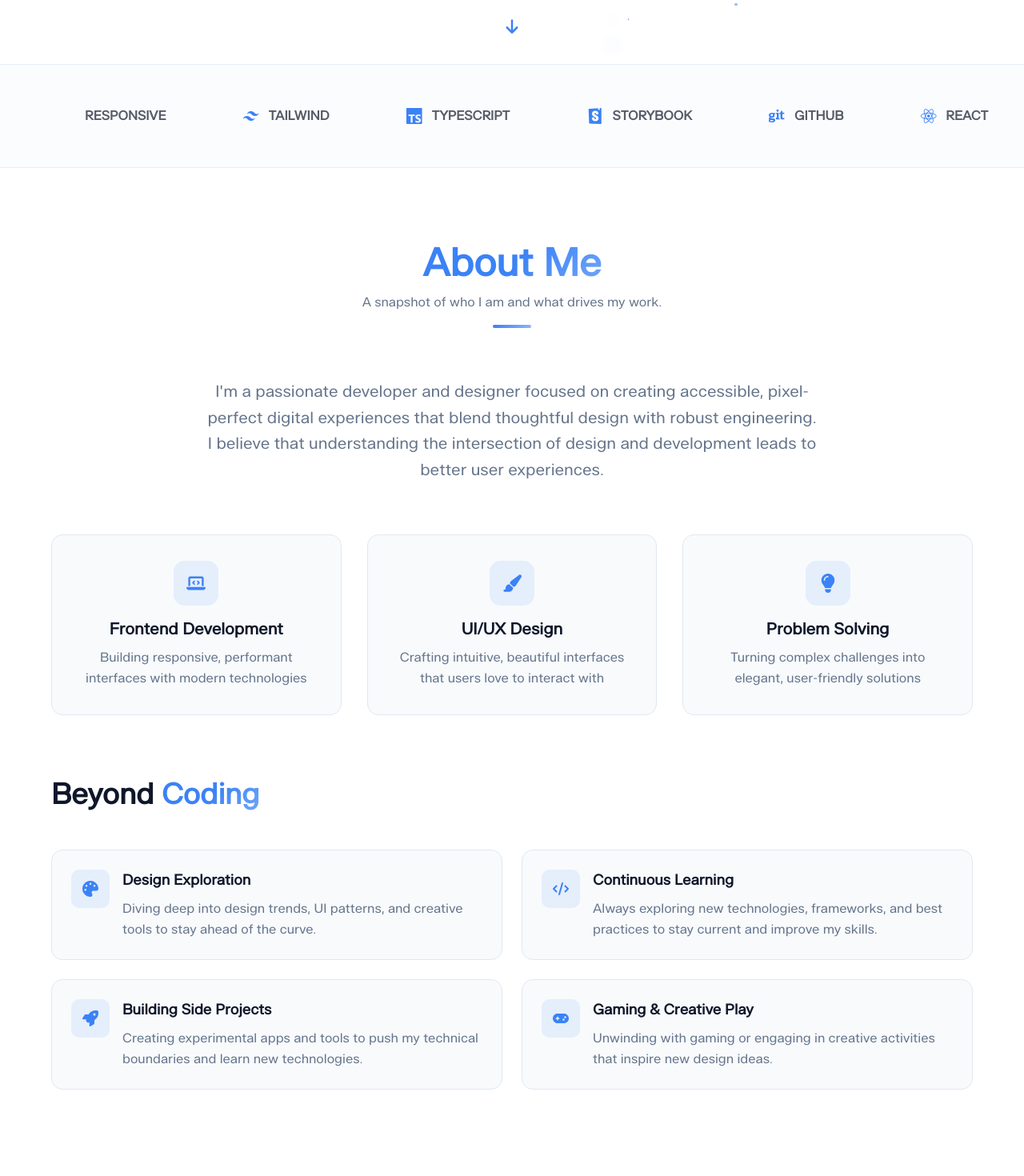
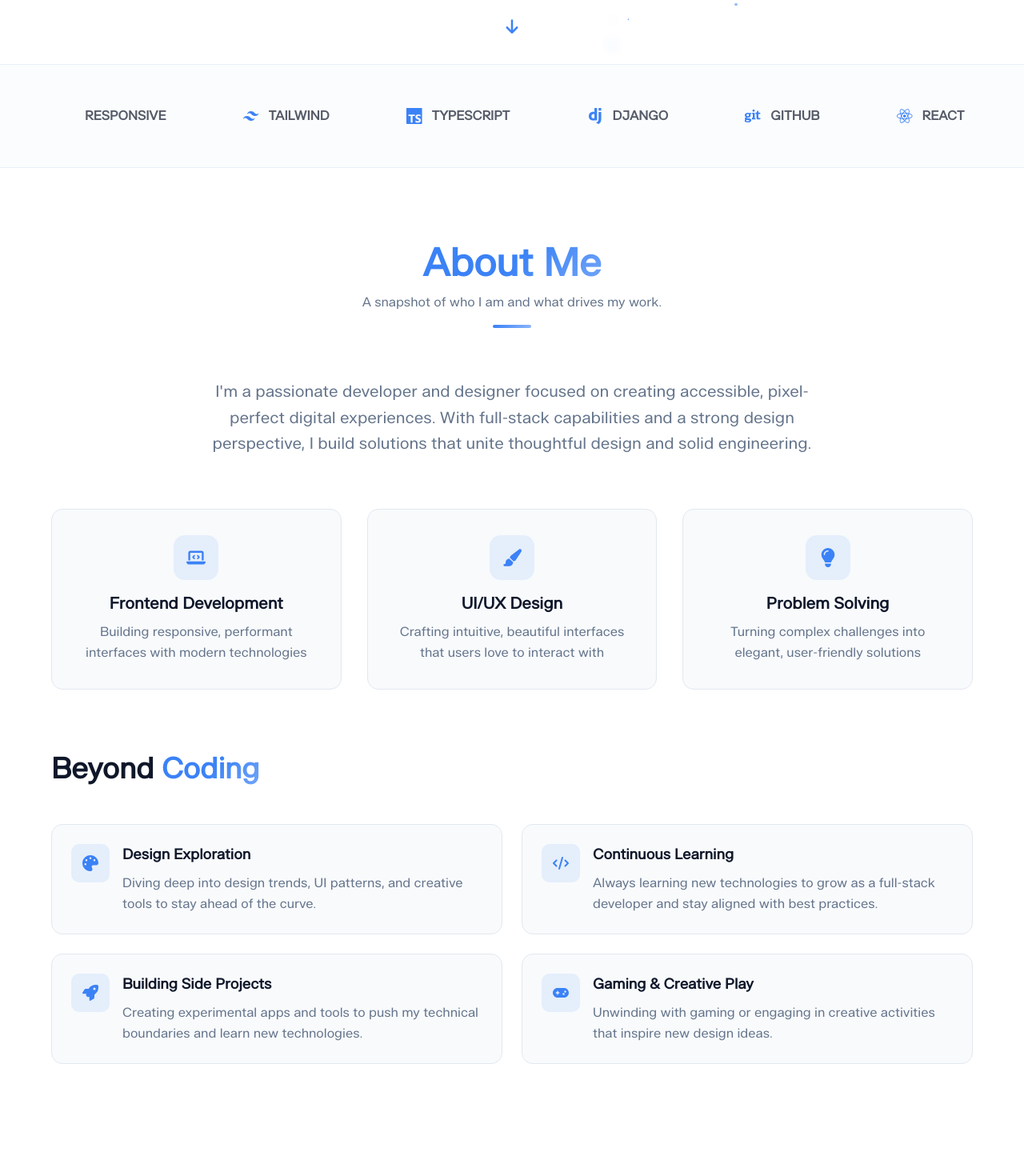
Before and after one commit to karl2522/portfolio-website, a Next.js app in the folder my-portfolio/: page / in a window 1280 px wide. Shown: the part 720-2190 px from the top of the page at 80% size. Built offline with nearby package versions, Linux system fonts and the light colour scheme.

Commit message:
added full stack - and tech stack

```diff
--- a/my-portfolio/components/about.tsx
+++ b/my-portfolio/components/about.tsx
@@ -11,7 +11,7 @@ const hobbies = [
     },
     {
         title: "Continuous Learning",
-        description: "Always exploring new technologies, frameworks, and best practices to stay current and improve my skills.",
+        description: "Always learning new technologies to grow as a full-stack developer and stay aligned with best practices.",
         icon: FaCode,
     },
     {
@@ -46,9 +46,9 @@ export default function About() {
                 <div className="mb-16 md:mb-20">
                     <SectionReveal className="max-w-3xl mx-auto text-center mb-12 md:mb-16" animation="up" durationMs={800} inViewOptions={{ threshold: 0.2, once: true }}>
                         <p className="text-base sm:text-lg md:text-xl text-muted-foreground leading-relaxed">
-                            I&apos;m a passionate developer and designer focused on creating accessible, pixel-perfect digital experiences
-                            that blend thoughtful design with robust engineering. I believe that understanding the intersection of design
-                            and development leads to better user experiences.
+                            I'm a passionate developer and designer focused on creating accessible, pixel-perfect digital experiences.
+                            With full-stack capabilities and a strong design perspective,
+                            I build solutions that unite thoughtful design and solid engineering.
                         </p>
                     </SectionReveal>
 
--- a/my-portfolio/components/tech-banner.tsx
+++ b/my-portfolio/components/tech-banner.tsx
@@ -2,14 +2,14 @@
 
 import { useEffect, useState } from "react"
 import { FaReact, FaGit } from "react-icons/fa6"
-import { SiTypescript, SiTailwindcss, SiNextdotjs, SiStorybook, SiRadixui } from "react-icons/si"
+import { SiTypescript, SiTailwindcss, SiNextdotjs, SiDjango, SiRadixui } from "react-icons/si"
 
 const techItems = [
     { name: "NEXTJS", icon: SiNextdotjs },
     { name: "RESPONSIVE", icon: null },
     { name: "TAILWIND", icon: SiTailwindcss },
     { name: "TYPESCRIPT", icon: SiTypescript },
-    { name: "STORYBOOK", icon: SiStorybook },
+    { name: "DJANGO", icon: SiDjango },
     { name: "GITHUB", icon: FaGit },
     { name: "REACT", icon: FaReact },
     { name: "RADIX UI", icon: SiRadixui },
--- a/my-portfolio/components/tech-stack.tsx
+++ b/my-portfolio/components/tech-stack.tsx
@@ -3,7 +3,7 @@
 import { useEffect, useState } from "react"
 import { FaReact, FaGit, FaFigma } from "react-icons/fa6"
 import { FaJava } from "react-icons/fa"
-import { SiTypescript, SiTailwindcss, SiNextdotjs, SiVite, SiStorybook, SiRadixui, SiFramer, SiHtml5, SiCss3, SiJavascript, SiPython, SiNodedotjs } from "react-icons/si"
+import { SiTypescript, SiTailwindcss, SiNextdotjs, SiVite, SiSpring, SiRadixui, SiDjango, SiHtml5, SiCss3, SiJavascript, SiPython, SiNodedotjs } from "react-icons/si"
 import SectionReveal from "@/components/section-reveal"
 import { useInView } from "@/hooks/use-in-view"
 
@@ -23,9 +23,9 @@ const technologies = [
     { name: "Node.js", icon: SiNodedotjs, color: "#339933" },
     { name: "Git", icon: FaGit, color: "#f1502f" },
     { name: "Figma", icon: FaFigma, color: "#f24e1e" },
-    { name: "Storybook", icon: SiStorybook, color: "#ff4785" },
+    { name: "Spring Boot ", icon: SiSpring, color: "#6db33f" },
     { name: "Radix UI", icon: SiRadixui, color: "#0066ff" },
-    { name: "Framer", icon: SiFramer, color: "#0055ff" },
+    { name: "Django", icon: SiDjango, color: "#092e20" },
 ]
 
 export default function TechStack() {
```
